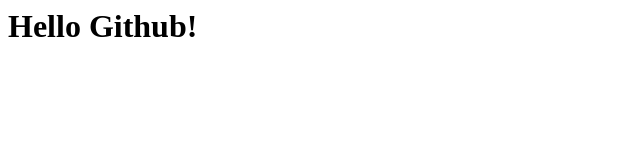
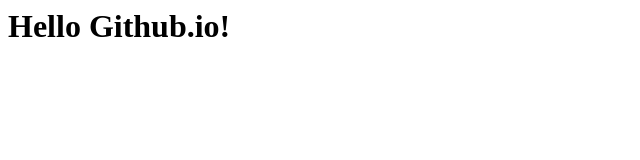
Before and after one commit to Pangwf/Pangwf-github.io, a plain HTML site: page index.html in a window 1280 px wide. Shown: the full height of the page, 0-640 px from the left. Drawn offline with Linux system fonts and the light colour scheme.

Commit message:
Update index.html

```diff
--- a/index.html
+++ b/index.html
@@ -1 +1 @@
-<h1>Hello Github!</h1>
+<h1>Hello Github.io!</h1>
```
